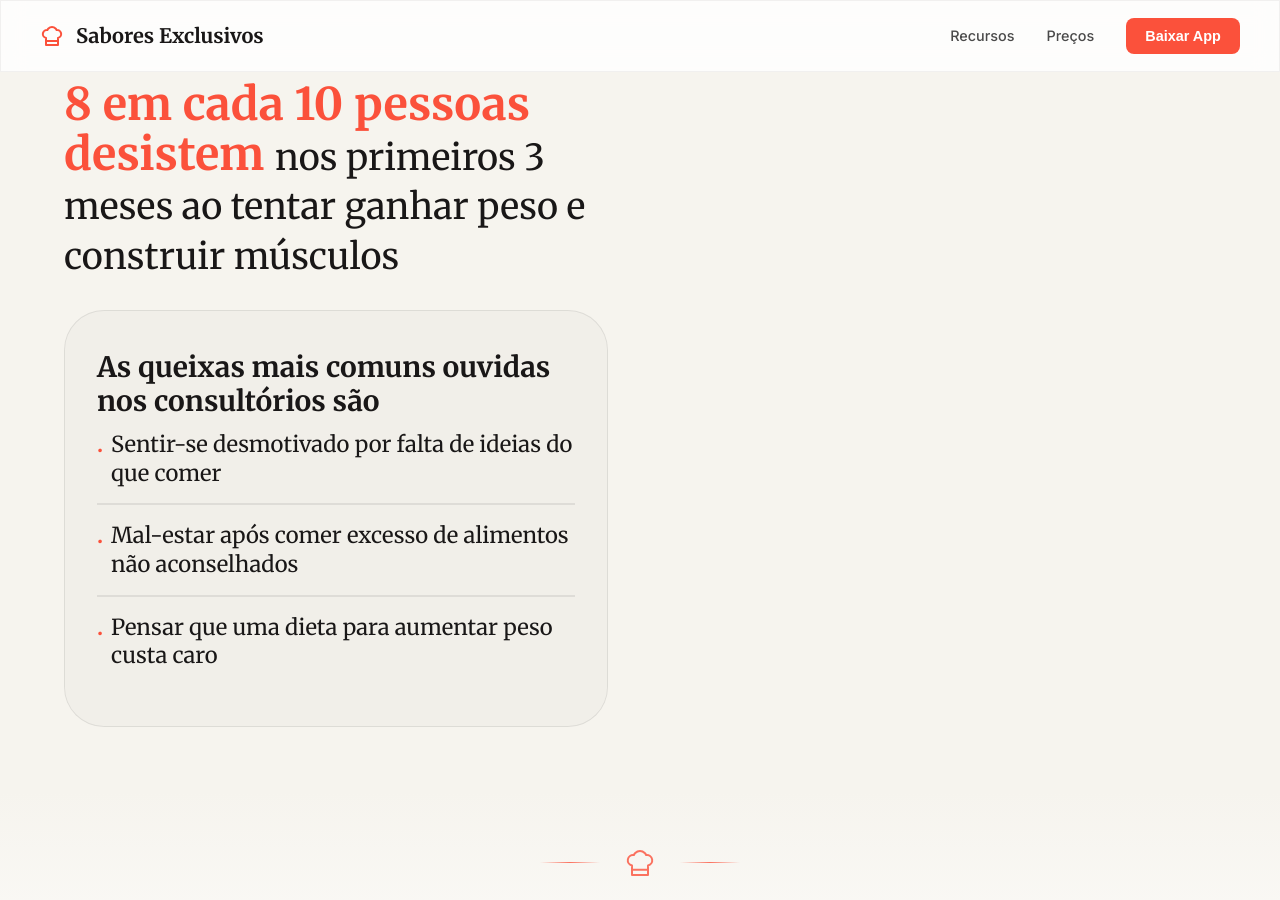
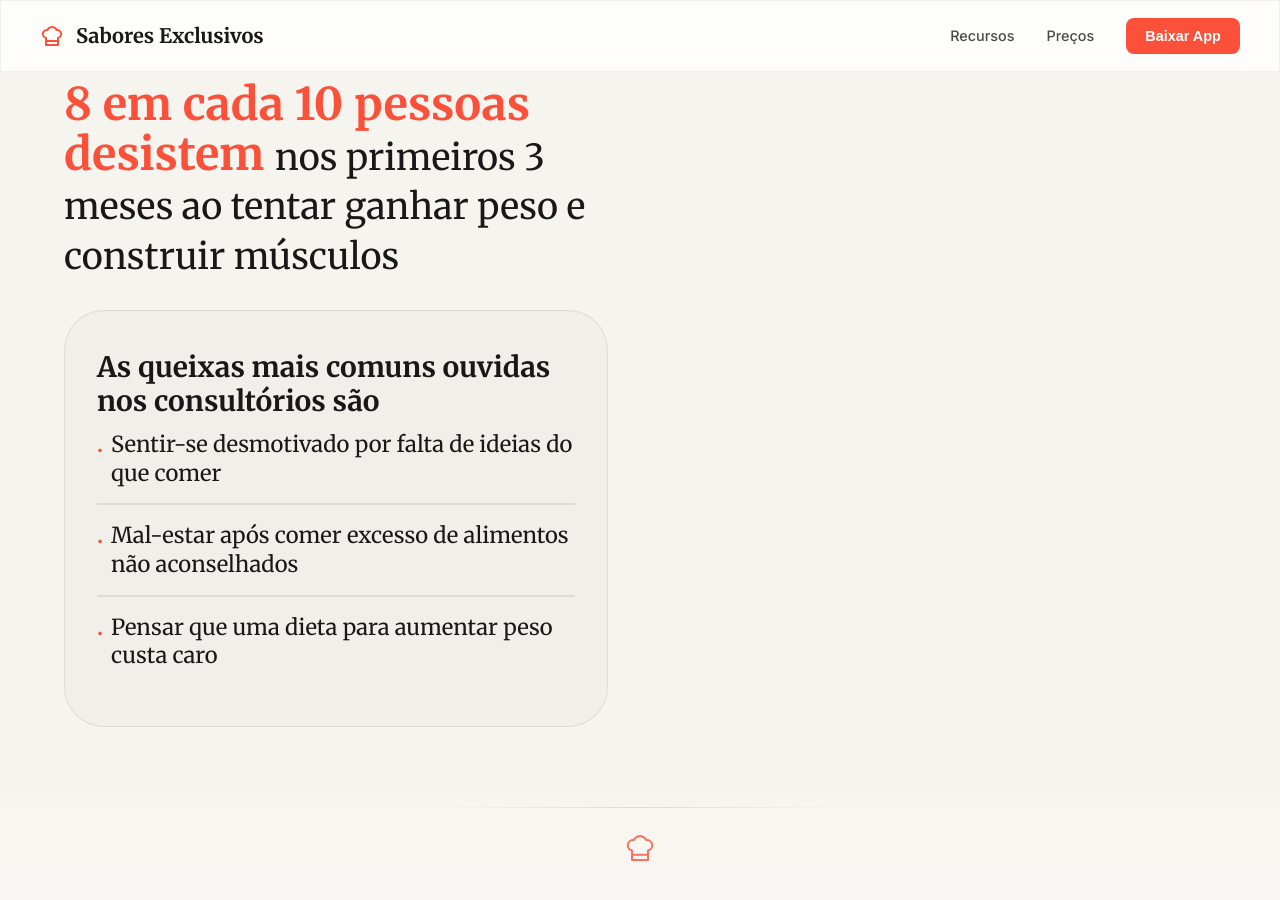
Before and after one commit to YohanSaibb026/LeadingPage, a React (Vite) app: page / in a window 1280 px wide. Shown: the top 900 px of the page. Built offline with nearby package versions, Linux system fonts and the light colour scheme.

Commit message:
style: reduce gap between hero and punchline and add horizontal separators

```diff
--- a/src/App.css
+++ b/src/App.css
@@ -125,7 +125,7 @@
     margin: 0 auto;
     background-color: var(--hero-bg);
     min-height: auto;
-    padding-bottom: 2rem;
+    padding-bottom: 0.5rem;
 }
 
 .hero-content {
@@ -1298,7 +1298,7 @@
 
 /* Punchline Divider */
 .punchline-divider {
-    padding: 3.5rem 1.5rem;
+    padding: 1rem 1.5rem 3.5rem;
     background: linear-gradient(180deg, var(--hero-bg) 0%, rgba(255, 255, 255, 0.4) 50%, var(--hero-bg) 100%);
     text-align: center;
     position: relative;
@@ -1323,10 +1323,16 @@
 
 .punchline-decorator::before,
 .punchline-decorator::after {
-    content: "";
+    display: none;
+    /* Removing the small lines for the new design */
+}
+
+.punchline-line {
     height: 1px;
-    width: 60px;
-    background: linear-gradient(to right, transparent, var(--primary), transparent);
+    width: 100%;
+    max-width: 400px;
+    background: linear-gradient(to right, transparent, rgba(0, 0, 0, 0.1), transparent);
+    margin: 1.5rem auto;
 }
 
 .punchline-content p {
--- a/src/App.tsx
+++ b/src/App.tsx
@@ -125,10 +125,12 @@ function App() {
 
             <section className="punchline-divider">
                 <div className="punchline-content">
+                    <div className="punchline-line"></div>
                     <div className="punchline-decorator">
                         <ChefHat size={32} strokeWidth={1.5} />
                     </div>
                     <p>{t('hero.punchline')}</p>
+                    <div className="punchline-line" style={{ marginTop: '2.5rem' }}></div>
                 </div>
             </section>
 
```
